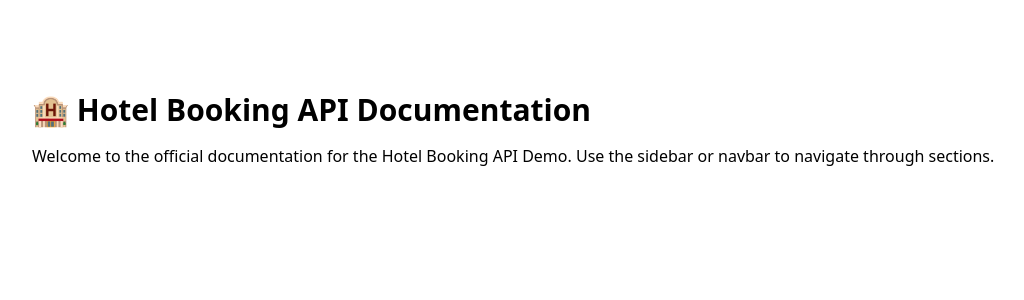
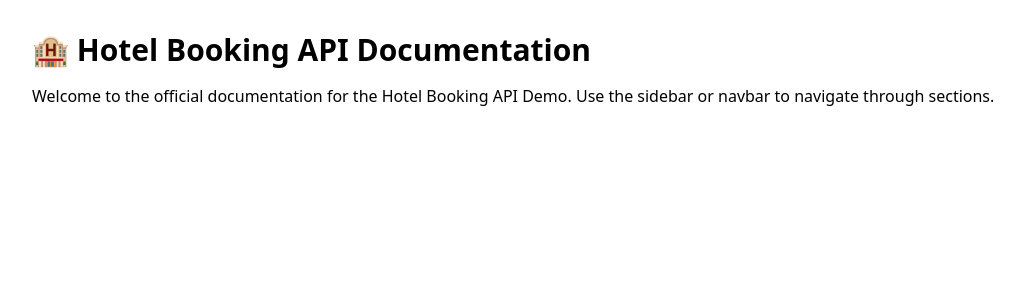
Before and after one commit to festus-sulumeti/hotel-booking-api-demo-docs, a React (Vite) app: page / in a window 1280 px wide. Shown: the top 300 px of the page, without its empty margins (0-1024 px from the left). Built offline with nearby package versions, Linux system fonts and the light colour scheme.

Commit message:
fix: project change

```diff
--- a/src/App.tsx
+++ b/src/App.tsx
@@ -1,12 +1,11 @@
 import React from "react";
 import { BrowserRouter as Router, Routes, Route } from "react-router-dom";
-import Navbar from "./components/Navbar";
-import Home from "./pages/Home";
+import Home from "./components/Home";
 
 
 const App = () => (
   <Router>
-    <Navbar />
+
     <div className="flex">
       {/* <Sidebar /> Optional */}
       <div className="flex-1">
--- a/src/components/Navbar.tsx
+++ /dev/null
@@ -1,19 +0,0 @@
-import React from "react";
-import { Link } from "react-router-dom";
-
-const Navbar = () => (
-  <nav className="bg-secondary p-4 text-white flex justify-between">
-    <h1 className="font-bold text-xl">Hotel API Docs</h1>
-    <div className="space-x-4">
-      <Link to="/">Home</Link>
-      <Link to="/structure">Project</Link>
-      <Link to="/auth">Auth</Link>
-      <Link to="/hotels">Hotels</Link>
-      <Link to="/rooms">Rooms</Link>
-      <Link to="/bookings">Bookings</Link>
-      <Link to="/payments">Payments</Link>
-    </div>
-  </nav>
-);
-
-export default Navbar;
--- a/src/components/SectionCard.tsx
+++ /dev/null
@@ -1,19 +0,0 @@
-interface SectionCardProps {
-  title: string;
-  description: string;
-  codeSnippet?: string;
-}
-
-const SectionCard: React.FC<SectionCardProps> = ({ title, description, codeSnippet }) => (
-  <div className="border-l-4 border-secondary p-4 mb-6 bg-white shadow-sm rounded">
-    <h2 className="text-xl font-bold mb-2">{title}</h2>
-    <p className="mb-2">{description}</p>
-    {codeSnippet && (
-      <pre className="bg-gray-100 p-2 rounded overflow-x-auto text-sm">
-        <code>{codeSnippet}</code>
-      </pre>
-    )}
-  </div>
-);
-
-export default SectionCard;
--- a/src/components/Sidebar.tsx
+++ /dev/null
@@ -1,17 +0,0 @@
-import React from "react";
-import { Link } from "react-router-dom";
-
-const Sidebar = () => (
-  <aside className="w-64 p-4 bg-white text-accent border-r">
-    <ul className="space-y-2">
-      <li><Link to="/structure">Project Structure</Link></li>
-      <li><Link to="/auth">Auth</Link></li>
-      <li><Link to="/hotels">Hotels</Link></li>
-      <li><Link to="/rooms">Rooms</Link></li>
-      <li><Link to="/bookings">Bookings</Link></li>
-      <li><Link to="/payments">Payments</Link></li>
-    </ul>
-  </aside>
-);
-
-export default Sidebar;
```
Also changed, not shown: src/components/Footer.tsx (deleted), src/components/Home.tsx (renamed from src/pages/Home.tsx), src/pages/AuthDocs.tsx (deleted), src/pages/BookingsDocs.tsx (deleted), src/pages/HotelsDocs.tsx (deleted), src/pages/PaymentsDocs.tsx (deleted), src/pages/ProjectStructure.tsx (deleted), src/pages/RoomsDocs.tsx (deleted).
